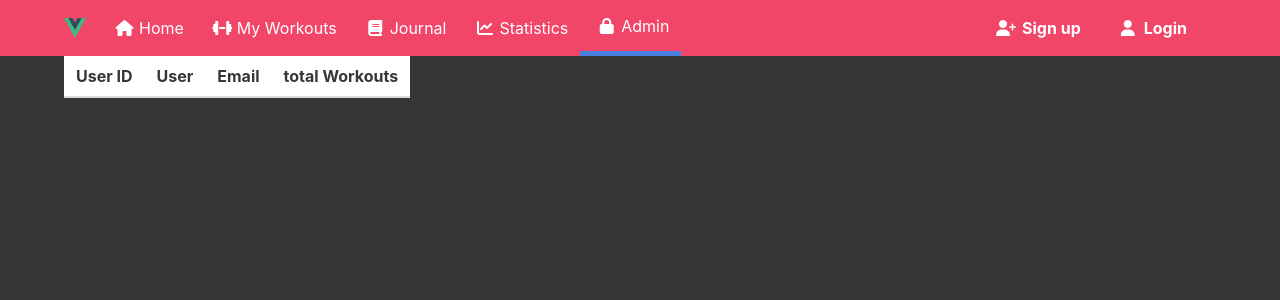
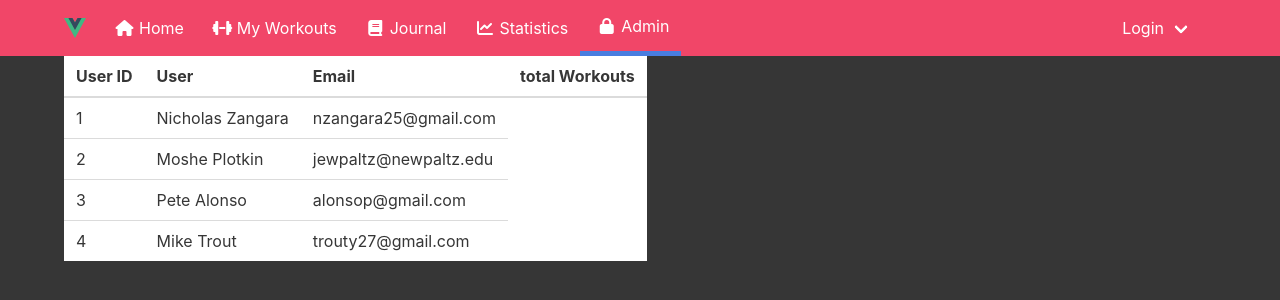
Before and after one commit to zangaran1/Web-Server-Projects, a Vue app in the folder client/: page /admin in a window 1280 px wide. Shown: the top 300 px of the page. Built offline with nearby package versions, Linux system fonts and the light colour scheme.

Commit message:
login and user changes

```diff
--- a/client/src/components/LoginBadge.vue
+++ b/client/src/components/LoginBadge.vue
@@ -1,37 +1,49 @@
 <script setup lang="ts">
 import { ref } from 'vue';
 import { useSession, login } from '@/model/session';
-
-
+import { useRoute, useRouter } from 'vue-router';
+import data from '@/data/users.json';
 
 const session = useSession();
+
+const route = useRoute();
+const router = useRouter();
+
+// const users that connects to the interface users
+const users = ref(data.users);
 
 </script>
 
 <template>
+
+
             <div class="navbar-item" v-if="session.user">
                 Welcome, {{ session.user.name }}
                 <a class="button is-info" id="logout-txt" @click=" session.user = null">Logout</a>
             </div>
             <div class="navbar-item" v-else>
+                <div class="navbar-item has-dropdown is-hoverable">
+                <a class="navbar-link">
+                    Login
+                </a>
+                <div class="navbar-dropdown">
+                    <a class="navbar-item" v-for="user in users" :key="user.userID" @click="session.user = user">
+                        {{ user.name }}
+                    </a>
+                    <hr class="navbar-divider">
+                    <a class="navbar-item" data-toggle="modal" data-target="#exampleModal">
                         <RouterLink to="/signup" class="signup-page">
-                    <a class="button is-danger" id="signup-btn">
+                            <a class="navbar-item">
                                 <span class="icon">
                                     <i class="fas fa-user-plus"></i>
                                 </span>
                                 <strong>Sign up</strong>
                             </a>
                         </RouterLink>
-
-                <a class="button is-danger" @click="login">
-                    <span class="icon">
-                        <i class="fas fa-user"></i>
-                    </span>
-                    <strong>Login</strong>
                     </a>
-
                 </div>
-
+            </div>
+            </div>
 
 
 </template>
--- a/client/src/data/myworkouts.json
+++ b/client/src/data/myworkouts.json
@@ -2,6 +2,7 @@
     "myworkouts": [
         {
             "workoutId": 1,
+            "workoutUser": "Nicholas Zangara",
             "workoutName": "Push",
             "excercise": "Bench Press",
             "sets": "4",
@@ -13,6 +14,7 @@
         },
         {
             "workoutId": 2,
+            "workoutUser": "Moshe Plotkin",
             "workoutName": "Pull",
             "excercise": "Deadlift",
             "sets": "4",
@@ -24,6 +26,7 @@
         },
         {
             "workoutId": 3,
+            "workoutUser": "Mike Trout",
             "workoutName": "Legs",
             "excercise": "Barbell Back Squat",
             "sets": "4",
--- a/client/src/model/session.ts
+++ b/client/src/model/session.ts
@@ -3,17 +3,19 @@
 
 import { reactive } from "vue";
 import { useRouter } from "vue-router";
+import data from '../data/users.json';
 
 const session = reactive({
     user: null as User | null,
 })
 
-interface User {
-    userId?: number;
+export interface User {
+    userID: number;
     name: string;
-    email?: string;
-    photo?: string;
-    token?: string;
+    username: string;
+    email: string;
+    password: string;
+    age: number;
 }
 
 export function useSession() {
@@ -21,10 +23,13 @@ export function useSession() {
 }
 
 export function login() {
-    session.user = {
-        name: "Nicholas Zangara",
-        email: "nzangara25@gmail.com",
-        userId: 1,
+    const router = useRouter();
+    const user = data.users.find(user => user.username === "admin" && user.password === "admin");
+    if (user) {
+        session.user = user;
+        router.push("/users");
+    } else {
+        alert("Invalid username or password");
     }
 }
 
--- /dev/null
+++ b/client/src/model/users.ts
@@ -0,0 +1,14 @@
+import data from '../data/users.json'
+
+export interface User {
+    userID: number;
+    name: string;
+    username: string;
+    email: string;
+    password: string;
+    age: number;
+}
+
+export function getUsers(): User[] {
+    return data.users;
+}
--- a/client/src/model/workouts.ts
+++ b/client/src/model/workouts.ts
@@ -2,6 +2,7 @@ import data from '../data/myworkouts.json'
 
 export interface Workout {
     workoutId: number;
+    workoutUser: string;
     workoutName: string;
     excercise: string;
     sets: string;
--- a/client/src/views/navbarFolder/AdminView.vue
+++ b/client/src/views/navbarFolder/AdminView.vue
@@ -1,8 +1,10 @@
 <script setup lang="ts">
 import { ref } from "vue";
 import { useSession, login } from "@/model/session";
+import data from "@/data/users.json";
 
 const session = useSession();
+const users = ref(data.users);
 </script>
 
 <template>
@@ -17,10 +19,10 @@ const session = useSession();
                 </tr>
             </thead>
             <tbody>
-                <tr v-if="session.user">
-                    <td>{{ session.user.userId }}</td>
-                    <td>{{ session.user.name }}</td>
-                    <td>{{ session.user.email }}</td>
+                <tr v-for="user in users" :key="user.userID">
+                    <td>{{ user.userID }}</td>
+                    <td>{{ user.name }}</td>
+                    <td>{{ user.email }}</td>
                 </tr>
             </tbody>
         </table>
--- a/client/src/views/navbarFolder/WorkoutsView.vue
+++ b/client/src/views/navbarFolder/WorkoutsView.vue
@@ -1,12 +1,17 @@
 <script setup lang="ts">
-import { ref } from 'vue';
-import { getWorkouts, type Workout } from '../../model/workouts';
+import { ref, vShow } from 'vue';
+import { getWorkouts, getWorkoutUsers, type Workout } from '../../model/workouts';
 import { useSession } from '@/model/session';
+import data from '@/data/users.json';
+
 
 
 const myworkouts = ref( getWorkouts());
 const session = useSession();
 const isModalActive = ref(false);
+const users = ref(data.users);
+
+
 
 const newWorkout = () => {
   const workoutName = document.querySelector('input[name="workoutName"]') as HTMLInputElement;
@@ -17,6 +22,8 @@ const newWorkout = () => {
   const calories = document.querySelector('input[name="calories"]') as HTMLInputElement;
   const duration = document.querySelector('input[name="duration"]') as HTMLInputElement;
   const date = document.querySelector('input[name="date"]') as HTMLInputElement;
+
+
 
   const newWorkout = {
     workoutId: myworkouts.value.length + 1,
@@ -38,6 +45,10 @@ const newWorkout = () => {
 const deleteWorkout = (workoutId: number) => {
   myworkouts.value = myworkouts.value.filter((workout) => workout.workoutId !== workoutId);
 };
+
+
+
+
 
 </script>
 
@@ -100,13 +111,15 @@ const deleteWorkout = (workoutId: number) => {
           </modal>
       </div>
 
+
+
       <div class="workout-list">
-        <div class="workout" v-for="workout in myworkouts" :key="workout.workoutId">
+        <div class="workout" v-for="workout in myworkouts" :key="workout.workoutId" v-if="session.user.name">
           <div class="close-workout">
             <button class="delete" aria-label="close" @click="deleteWorkout(workout.workoutId)"></button>
           </div>
           <div class="workout-name">
-            <b>{{ session.user.name }}'s </b><b> {{ workout.workoutName }} Workout</b> <span><b>Data Completed: {{ workout.date }}</b></span>
+            <b>{{ workout.workoutUser }}'s </b><b> {{ workout.workoutName }} Workout</b> <span><b>Data Completed: {{ workout.date }}</b></span>
           </div>
           <div class="data-container">
             <div class="workout-data-left">
```
Lines whose indentation alone changed are shown as unchanged.
